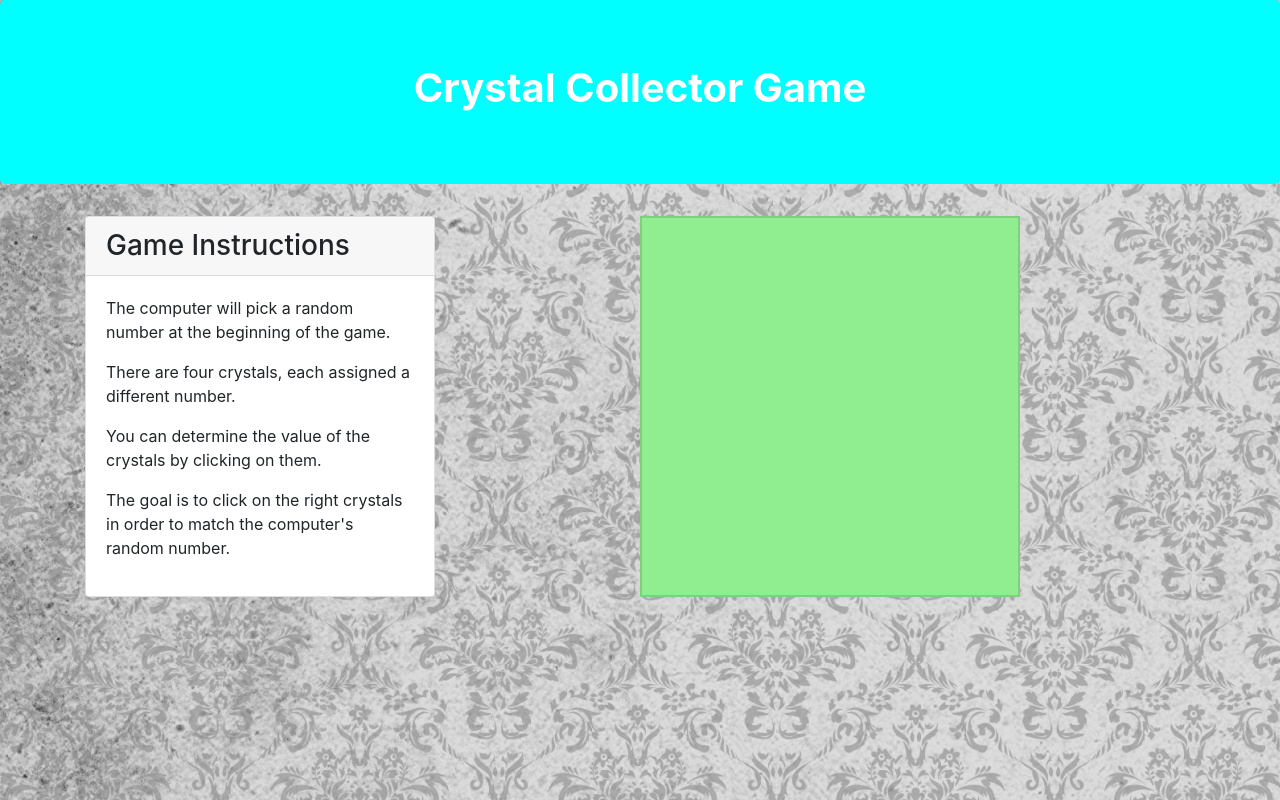
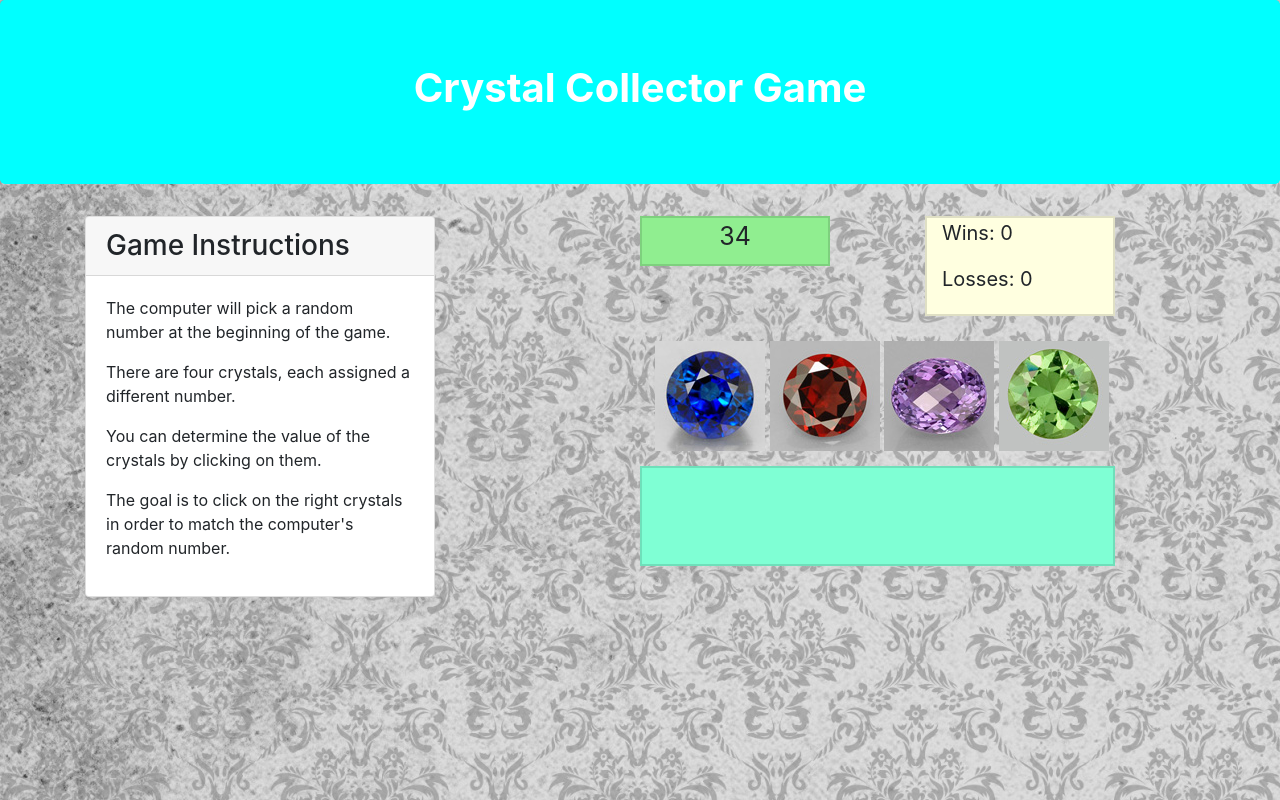
Before and after one commit to Dkaytor/Crystal-Collector, a plain HTML site: page index.html in a window 1280 px wide. Drawn offline with nearby package versions, Linux system fonts and the light colour scheme.

Commit message:
working on connecting random numbers to images

```diff
--- a/assets/css/Style.css
+++ b/assets/css/Style.css
@@ -27,10 +27,32 @@
     border-radius: .25rem;
 }
 
-.target-number {
+.computer-guess {
 	font-size: 25px;
 	background-color: lightgreen;
 	border-style: solid;
 	border-color: rgba(0,0,0,.125);
-	border-width: 2px;
+    border-width: 2px;
+    height: 50px;
 }
+.counter {
+	font-size: 20px;
+	background-color: lightyellow;
+	border-style: solid;
+	border-color: rgba(0,0,0,.125);
+    border-width: 2px;
+    height: 100px
+}
+
+.row{
+    height: 125px;
+}
+
+.results {
+    font-size: 25px;
+    background-color: aquamarine;
+    border-style: solid;
+	border-color: rgba(0,0,0,.125);
+    border-width: 2px;
+    height: 100px;
+}
--- a/assets/javascript/game.js
+++ b/assets/javascript/game.js
@@ -3,43 +3,66 @@
 
 // Create the variables needed for the game
 
-var targetNumber = "";
+var computerNumber = "";
+var  crystal = "";
 var wins = 0;
 var losses = 0;
 var counter = 0;
+var crystal1 = 0;
+var crystal2 = 0;
+var crystal3 = 0;
+var crystal4 = 0;
 
-function randomTargetNumber () {
-    targetNumber = Math.floor(Math.random() * 102) + 19;
+//Create function to generate random number for computer
+
+function randomComputerGuess () {
+    computerNumber = Math.floor(Math.random() * 101) + 19;
 }
 
-//function resetCrystals () {
-  //  for (var i = 0; i < images.length; i++) {
-    //    var crystal = $("<img>");
-      //  crystal.addClass("crystal");
-        //crystal.attr("src", images[i]);
-        //crystal.attr("value", (Math.floor(Math.random() * 12) + 1));
-        //crystal.attr("height", "100");
-        //$(".crystal-images").append(crystal);
-    //}
-//}
-
-function resetHTML () {
-    $(".target-number").html(targetNumber);
-   // $(".win-lose-counter").html("<p>Wins: " + wins + "</p>" + "<p>Losses: " + losses + "</p>");
-    //$(".score-number").html(counter);
-   // $(".crystal-images").empty();
+//Create function to generate random number for crystal 1
+function randomCrystal1 () {
+    var crystal1 = Math.floor(Math.random() * 11) + 1;
+    console.log(crystal1);
 }
 
-function totalReset () {
-    randomTargetNumber ();
-    counter = 0;
-    resetHTML ();
-   // resetCrystals ();
+//Create function to generate random number for crystal 2
+function randomCrystal2 () {
+    var crystal2 = Math.floor(Math.random() * 11) + 1;
+    console.log(crystal2);
 }
 
-// Running Code
+//Create function to generate random number for crystal 3
+function randomCrystal3 () {
+    var crystal3 = Math.floor(Math.random() * 11) + 1;
+    console.log(crystal3);
+}
 
-// Inital Page Set Up
-randomTargetNumber();
-resetHTML ();
-//resetCrystals ();
+//Create function to generate random number for crystal 4
+function randomCrystal4 () {
+    var crystal4 = Math.floor(Math.random() * 11) + 1;
+    console.log(crystal4);
+}
+
+$(".container").on("click",".crystal", function () {
+    console.log("You clicked a button");
+
+    var userClick = event.key;
+
+})
+
+//Calling random numbers
+randomComputerGuess();
+randomCrystal1();
+randomCrystal2();
+randomCrystal3();
+randomCrystal4();
+
+$(".computer-guess").text(computerNumber);
+$(".results").text(crystal);
+$(".crystal").text(crystal1);
+$(".crystal").text(crystal2);
+$(".crystal").text(crystal3);
+$(".crystal").text(crystal4);
+
+
+ })
--- a/index.html
+++ b/index.html
@@ -17,7 +17,7 @@
     <link rel="stylesheet" type="text/css" href="assets/css/Style.css">
 
     <!--Link to javascript file-->
-    <script type="text/javascript" src="assets/Javascript/game.js"></script>
+    <script type="text/javascript" src="assets/javascript/game.js"></script>
 </head>
 
 <body>
@@ -50,14 +50,39 @@
                 </div>
             </div>
 
-            <!--Break between instructions panel and computer generated number-->
-            <div class="col-lg-2">
+            <div class="col-md-2"></div>
+
+            <!--Results panel-->
+            <div class="col-md-6">
+                <div class="row">
+                    <div class="col-md-4 text-center computer-guess">
                     </div>
 
-            <!--Results panel-->
-            <div class="col-md-4 target-number">
+                    <div class="col-md-2"></div>
+
+                    <div class="col-md-4 counter">
+                        <p>Wins: 0</p>
+                        <p>Losses: 0</p>
                     </div>
 
+                </div>
+
+
+                <div class="row">
+                    <div class="col-md-12">
+                        <img class="crystal" id="image1" src="./assets/images/image-1.jpg">
+                        <img class="crystal" id="image2" src="./assets/images/image-2.jpg">
+                        <img class="crystal" id="image3" src="./assets/images/image-3.jpg">
+                        <img class="crystal" id="image4" src="./assets/images/image-4.jpg">
+                    </div>
+                </div>
+                <div class="row">
+                    <div class="col-md-10 text-center results">
+                       "Your score is : " + results;
+                    </div>
+                </div>
+            </div>
+        </div>
     </div>
     </div>
 
```
Lines whose indentation alone changed are shown as unchanged.
